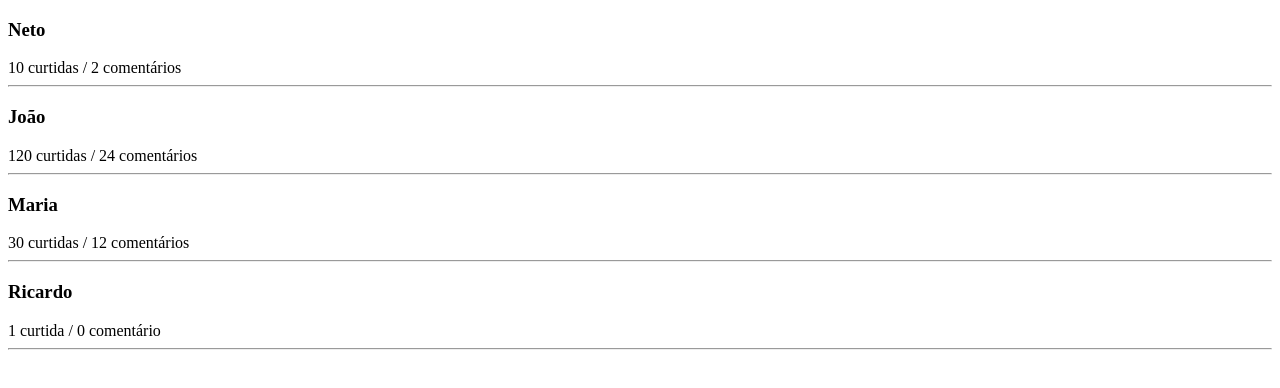
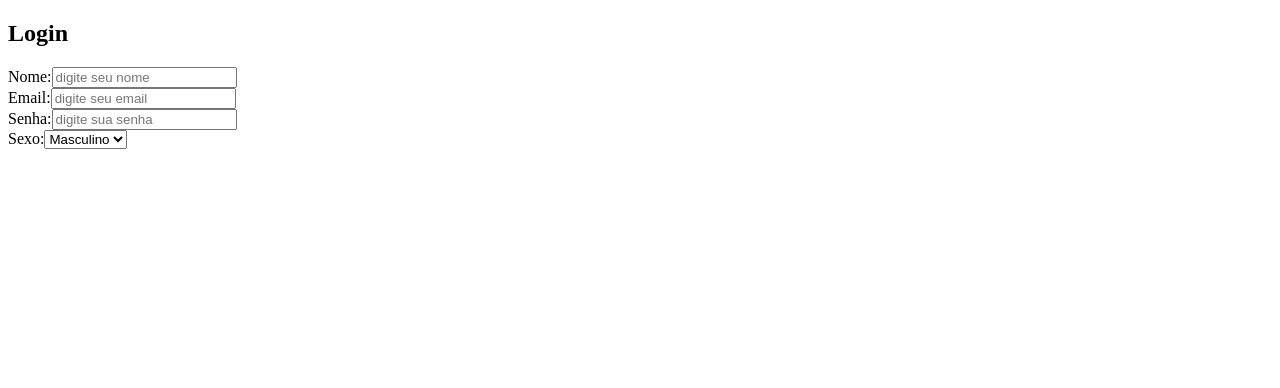
Before and after one commit to Neto002/curso-react, a React (Create React App) app in the folder meuapp/: page / in a window 1280 px wide. Shown: the top 388 px of the page. Built offline with nearby package versions, Linux system fonts and the light colour scheme.

Commit message:
trabalhando com formulários

```diff
--- a/meuapp/src/App.js
+++ b/meuapp/src/App.js
@@ -205,7 +205,7 @@ export default class App extends Component {
 
 // Listas
 
-import React, { Component } from "react";
+/* import React, { Component } from "react";
 import Feed from "./components/feed";
 
 export default class App extends Component {
@@ -230,4 +230,136 @@ export default class App extends Component {
       </div>
     );
   }
+} */
+
+// Formulários
+
+import React, { Component } from "react";
+
+export default class App extends Component {
+  constructor(props) {
+    super(props);
+    this.state = {
+      form: {
+        nome: "",
+        email: "",
+        senha: "",
+        sexo: ""
+      }
+    };
+    this.atualizaDados = this.atualizaDados.bind(this);
+  }
+
+  atualizaDados(e) {
+    let form = this.state.form;
+    form[e.target.name] = e.target.value;
+
+    this.setState({form: form})
+  }
+
+  render() {
+    return (
+      <div>
+        <h2>Login</h2>
+        Nome:
+        <input type="text" name="nome" value={this.state.form.nome} onChange={this.atualizaDados} placeholder="digite seu nome" />
+        <br />
+
+        Email:
+        <input type="email" name="email" value={this.state.form.email} onChange={this.atualizaDados} placeholder="digite seu email"/>
+        <br />
+
+        Senha:
+        <input type="password" name="senha" value={this.state.form.senha} onChange={this.atualizaDados} placeholder="digite sua senha"
+        />
+        <br/>
+
+        Sexo:
+        <select name="sexo" value={this.state.form.sexo} onChange={this.atualizaDados}>
+          <option value="Masculino">Masculino</option>
+          <option value="Feminino">Feminino</option>
+        </select>
+
+        <div>
+          <h3> { this.state.form.nome } </h3>
+          <h3> { this.state.form.email } </h3>
+          <h3> { this.state.form.senha } </h3>
+          <h3> { this.state.form.sexo } </h3>
+        </div>
+      </div>
+    );
+  }
 }
+
+// Praticando Formulários
+
+/* import React, { Component } from "react";
+
+export default class App extends Component {
+  constructor(props) {
+    super(props);
+    this.state = {
+      nome: "",
+      email: "",
+      senha: "",
+      error: ""
+    };
+    this.cadastrar = this.cadastrar.bind(this);
+  }
+
+  cadastrar(e) {
+    const {nome, email, senha} = this.state;
+
+    if (nome && email && senha) {
+      alert(`Nome: ${nome}\nE-mail: ${email}\nSenha: ${senha}`)
+    } else {
+      this.setState({error: 'Preencha todos os campos'})
+    }
+
+    e.preventDefault()
+  }
+
+  render() {
+    return (
+      <div>
+        <h1>Novo usuário</h1>
+        {
+          this.state.error && <p> {this.state.error} </p>
+        }
+        <form onSubmit={this.cadastrar}>
+          <div>
+            <label>Nome: </label>
+            <input
+              type="text"
+              value={this.state.nome}
+              onChange={(e) => this.setState({ nome: e.target.value })}
+            />
+          </div>
+          <br />
+
+          <div>
+            <label>E-mail:</label>
+            <input
+              type="email"
+              value={this.state.email}
+              onChange={(e) => this.setState({ email: e.target.value })}
+            />
+          </div>
+          <br />
+
+          <div>
+            <label>Senha: </label>
+            <input
+              type="password"
+              value={this.state.senha}
+              onChange={(e) => this.setState({ senha: e.target.value })}
+            />
+          </div>
+          <br />
+
+          <button type="submit">Cadastrar</button>
+        </form>
+      </div>
+    );
+  }
+} */
```
